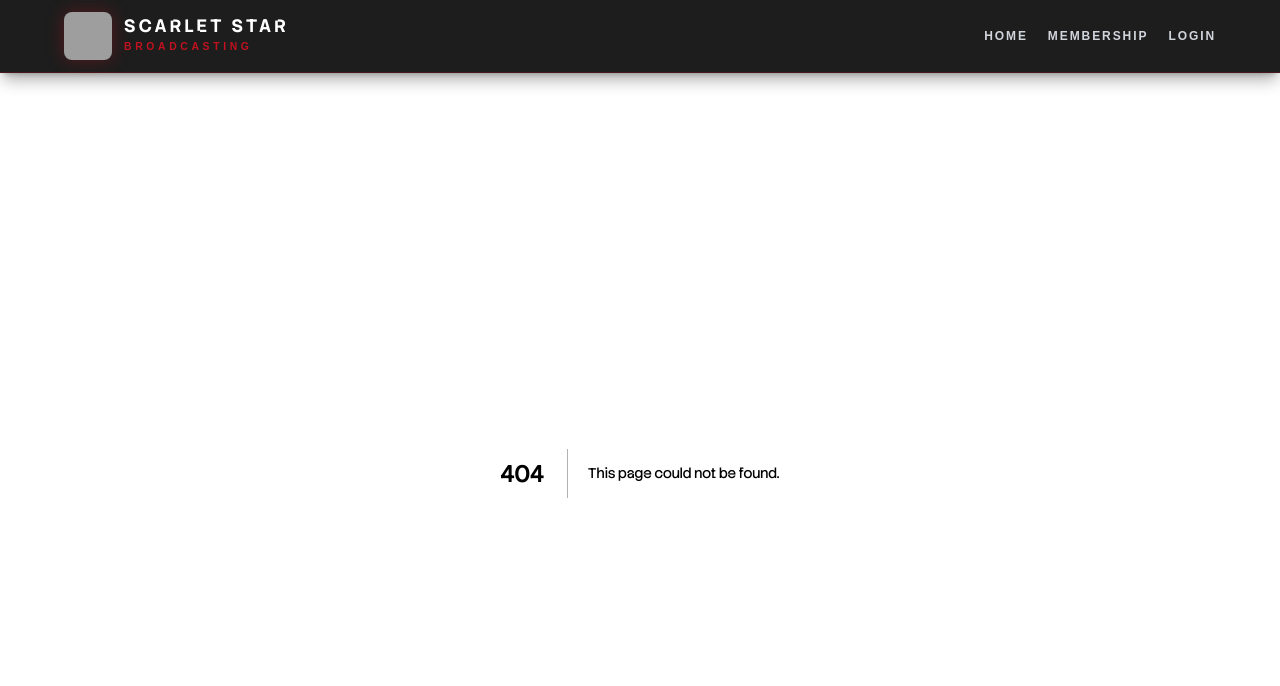
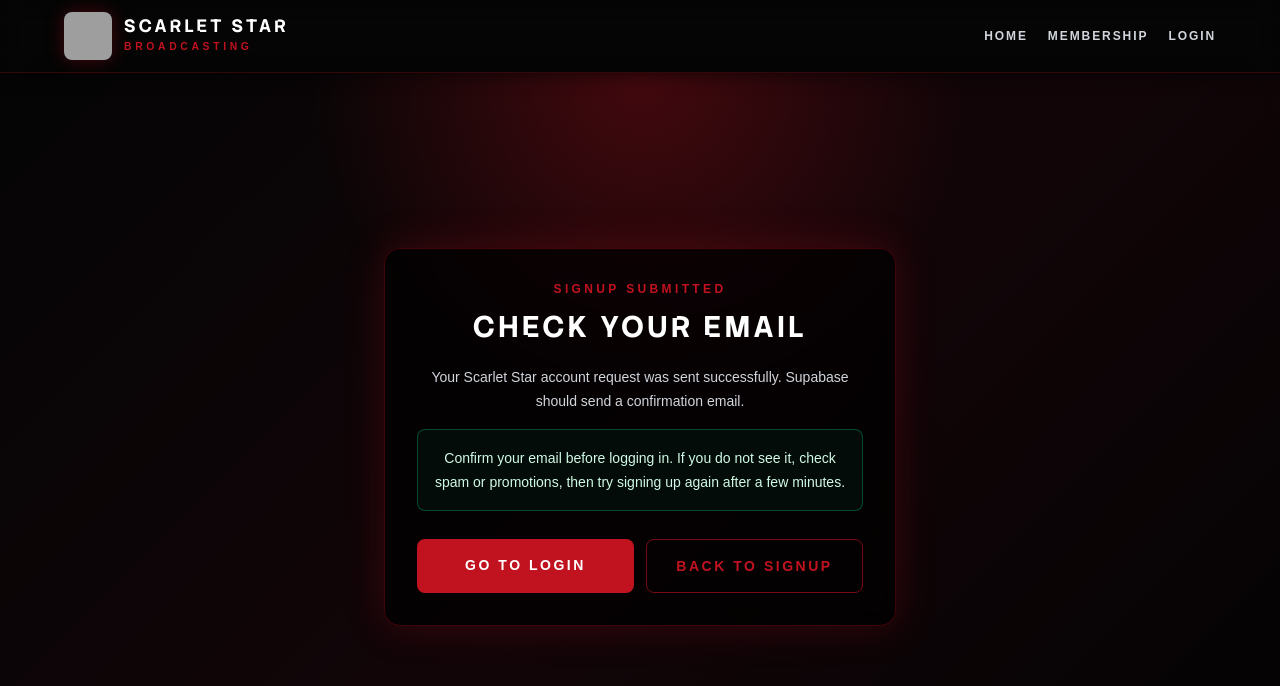
Before and after one commit to michaelj8489-collab/scarlets-start---fmlfr-site, a Next.js app: page /signup/check-email in a window 1280 px wide. Before the commit this address had no page. Shown: the top 686 px of the page. Built offline with nearby package versions, Linux system fonts and the light colour scheme; grey boxes are pictures that could not be loaded.

Commit message:
fix: show signup confirmation status

```diff
--- a/src/app/auth/actions.ts
+++ b/src/app/auth/actions.ts
@@ -62,8 +62,7 @@ export async function signup(formData: FormData) {
     redirect(`${signupPath}?message=${encodeURIComponent(error.message)}`)
   }
 
-  // Redirect to login or success page
-  redirect('/login?message=Check your email to confirm your account')
+  redirect(`/signup/check-email?email=${encodeURIComponent(email)}`)
 }
 
 export async function logout() {
--- a/src/app/login/page.tsx
+++ b/src/app/login/page.tsx
@@ -3,8 +3,9 @@ import { createClient } from "@/utils/supabase/server"
 import Link from "next/link"
 import { redirect } from "next/navigation"
 
-export default async function LoginPage({ searchParams }: { searchParams: Promise<{ message?: string }> }) {
+export default async function LoginPage({ searchParams }: { searchParams: Promise<{ message?: string; status?: string }> }) {
   const params = await searchParams
+  const isSuccessMessage = params.status === "success"
   const supabase = await createClient()
   const { data: { user } } = await supabase.auth.getUser()
 
@@ -46,7 +47,7 @@ export default async function LoginPage({ searchParams }: { searchParams: Promis
           </label>
 
           {params.message && (
-            <div className="rounded border border-red-500/50 bg-red-950/35 p-3 text-center text-sm text-red-200">
+            <div className={`rounded border p-3 text-center text-sm ${isSuccessMessage ? "border-emerald-500/45 bg-emerald-950/25 text-emerald-100" : "border-red-500/50 bg-red-950/35 text-red-200"}`}>
               {params.message}
             </div>
           )}
--- /dev/null
+++ b/src/app/signup/check-email/page.tsx
@@ -0,0 +1,40 @@
+import Link from "next/link"
+
+export default async function CheckEmailPage({ searchParams }: { searchParams: Promise<{ email?: string }> }) {
+  const params = await searchParams
+  const email = params.email
+
+  return (
+    <main className="relative flex min-h-[calc(100svh-73px)] items-center justify-center overflow-hidden bg-black px-4 py-10">
+      <div className="absolute inset-0 bg-[radial-gradient(circle_at_top,rgba(193,18,31,0.3),transparent_34%),linear-gradient(135deg,#050505,#120508_54%,#030303)]" />
+      <section className="relative z-10 w-full max-w-lg rounded-2xl border border-scarlet/30 bg-black/70 p-6 text-center shadow-[0_0_40px_rgba(193,18,31,0.24)] backdrop-blur-md sm:p-8">
+        <p className="text-xs font-bold uppercase tracking-[0.28em] text-scarlet">
+          Signup submitted
+        </p>
+        <h1 className="mt-3 font-serif text-3xl font-bold uppercase tracking-[0.12em] text-white">
+          Check your email
+        </h1>
+        <p className="mt-5 text-sm leading-6 text-gray-300">
+          Your Scarlet Star account request was sent successfully. Supabase should send a confirmation email{email ? ` to ${email}` : ""}.
+        </p>
+        <p className="mt-4 rounded-lg border border-emerald-500/35 bg-emerald-950/25 p-4 text-sm leading-6 text-emerald-100">
+          Confirm your email before logging in. If you do not see it, check spam or promotions, then try signing up again after a few minutes.
+        </p>
+        <div className="mt-7 grid gap-3 sm:grid-cols-2">
+          <Link
+            href="/login?status=success&message=Confirm%20your%20email%20before%20logging%20in."
+            className="rounded-lg bg-scarlet px-5 py-4 text-sm font-bold uppercase tracking-[0.18em] text-white transition hover:bg-red-800"
+          >
+            Go to Login
+          </Link>
+          <Link
+            href="/signup"
+            className="rounded-lg border border-scarlet/60 px-5 py-4 text-sm font-bold uppercase tracking-[0.18em] text-scarlet transition hover:bg-scarlet hover:text-white"
+          >
+            Back to Signup
+          </Link>
+        </div>
+      </section>
+    </main>
+  )
+}
```
